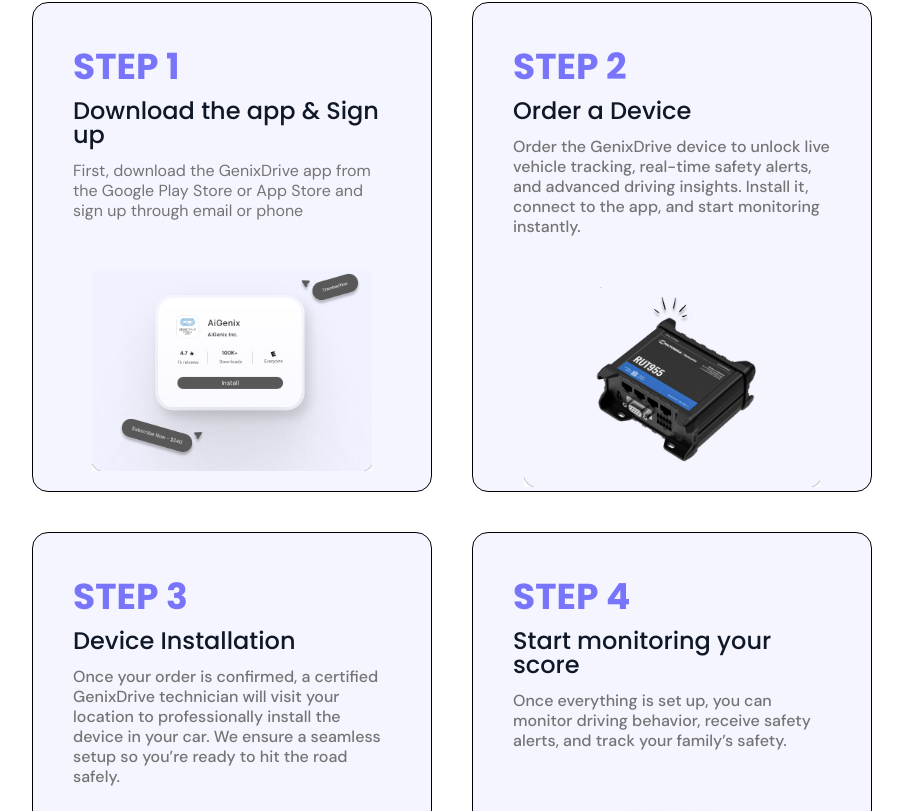
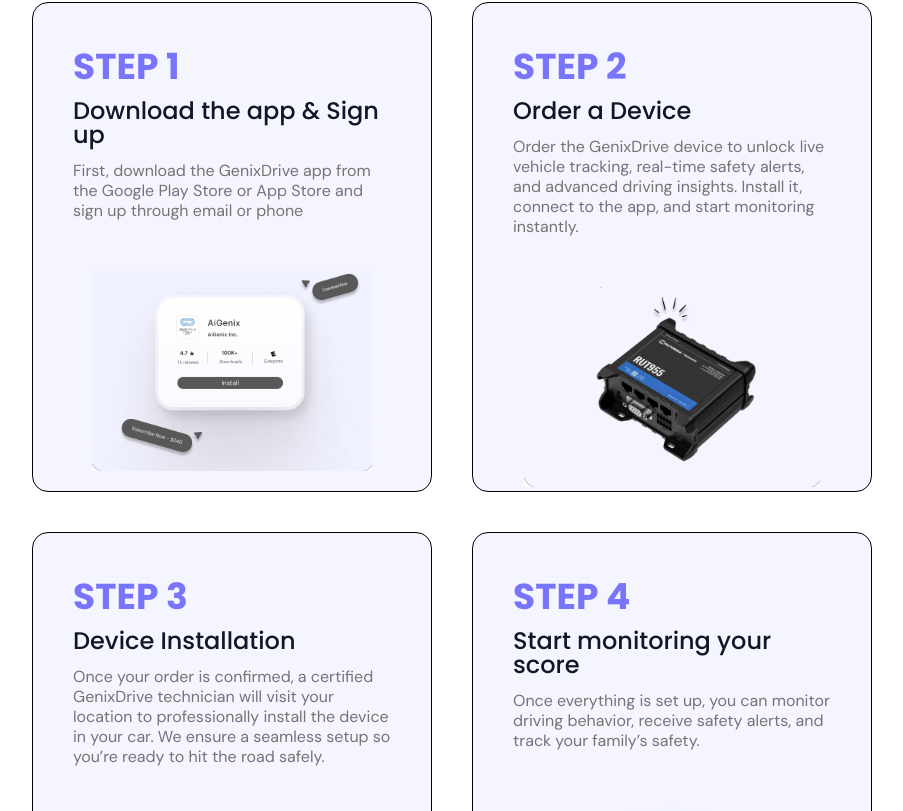
Before and after one commit to ibrarUIdesigner/GenixDrive, a React (Vite) app: page / in a window 1280 px wide. Shown: the part 7309-8120 px from the top of the page, without its empty margins (188-1091 px from the left). Built offline with nearby package versions, Linux system fonts and the light colour scheme.

Commit message:
font light

```diff
--- a/src/components/web/SignupFlow.tsx
+++ b/src/components/web/SignupFlow.tsx
@@ -78,7 +78,7 @@
               <Paragraph
                 size="sm"
                 color="default"
-                weight="medium"
+                weight="light"
                 className="leading-5 text"
               >
                 Order the GenixDrive device to unlock live vehicle tracking,
@@ -108,7 +108,7 @@
               <Paragraph
                 size="sm"
                 color="default"
-                weight="medium"
+                weight="light"
                 className="leading-5 text"
               >
                 Once your order is confirmed, a certified GenixDrive technician
@@ -139,7 +139,7 @@
               <Paragraph
                 size="sm"
                 color="default"
-                weight="medium"
+                weight="light"
                 className="leading-5 text"
               >
                 Once everything is set up, you can monitor driving behavior,
```
